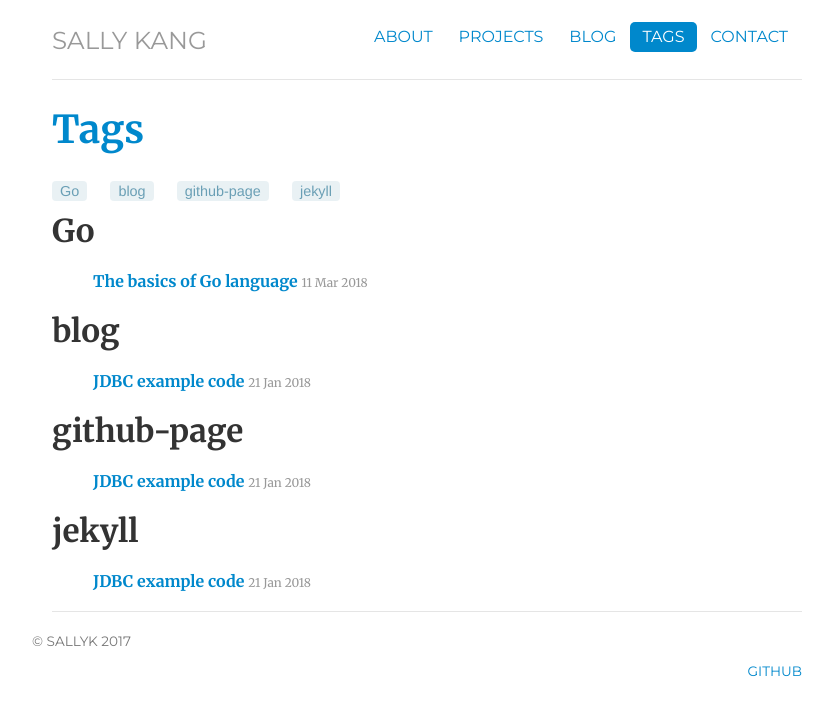
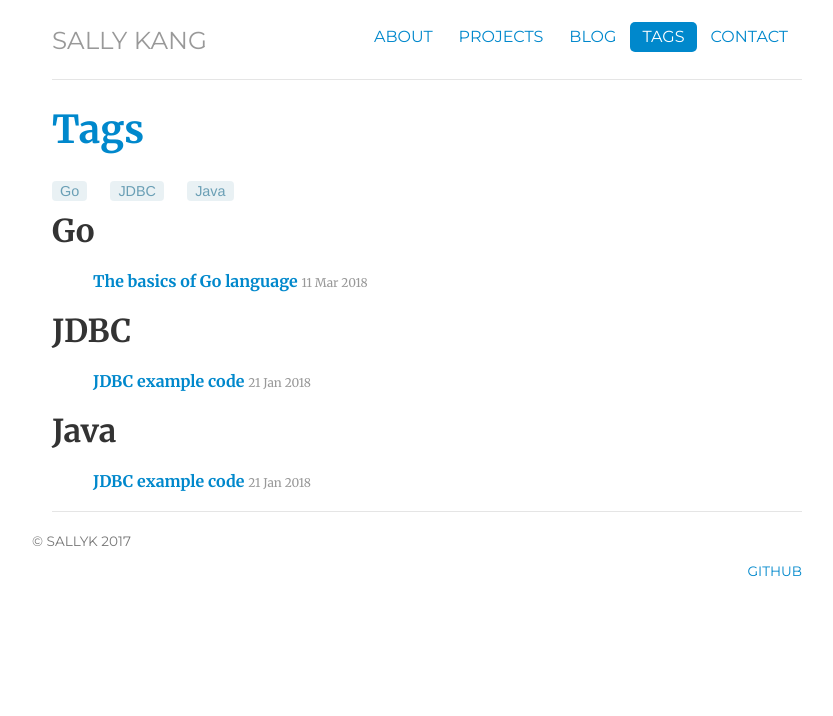
Before and after one commit to SallyKAN/SallyKAN.github.io, a Jekyll site: the page built from tags/index.html, in a window 1280 px wide. Shown: the top 716 px of the page, without its empty margins (213-1046 px from the left). Built offline with Jekyll 4.4.1, drawn with Linux system fonts in a browser that asks for light colours; a script that is not in the unit is left out.

Commit message:
edit post

```diff
--- a/_posts/2018-01-21-jdbc-example-code.markdown
+++ b/_posts/2018-01-21-jdbc-example-code.markdown
@@ -2,6 +2,6 @@
 title: "JDBC example code"
 layout: post
 date: 2018-01-21
-tags: [jekyll, blog, github-page]
+tags: [Java, JDBC]
 ---
 Have a test!
```
